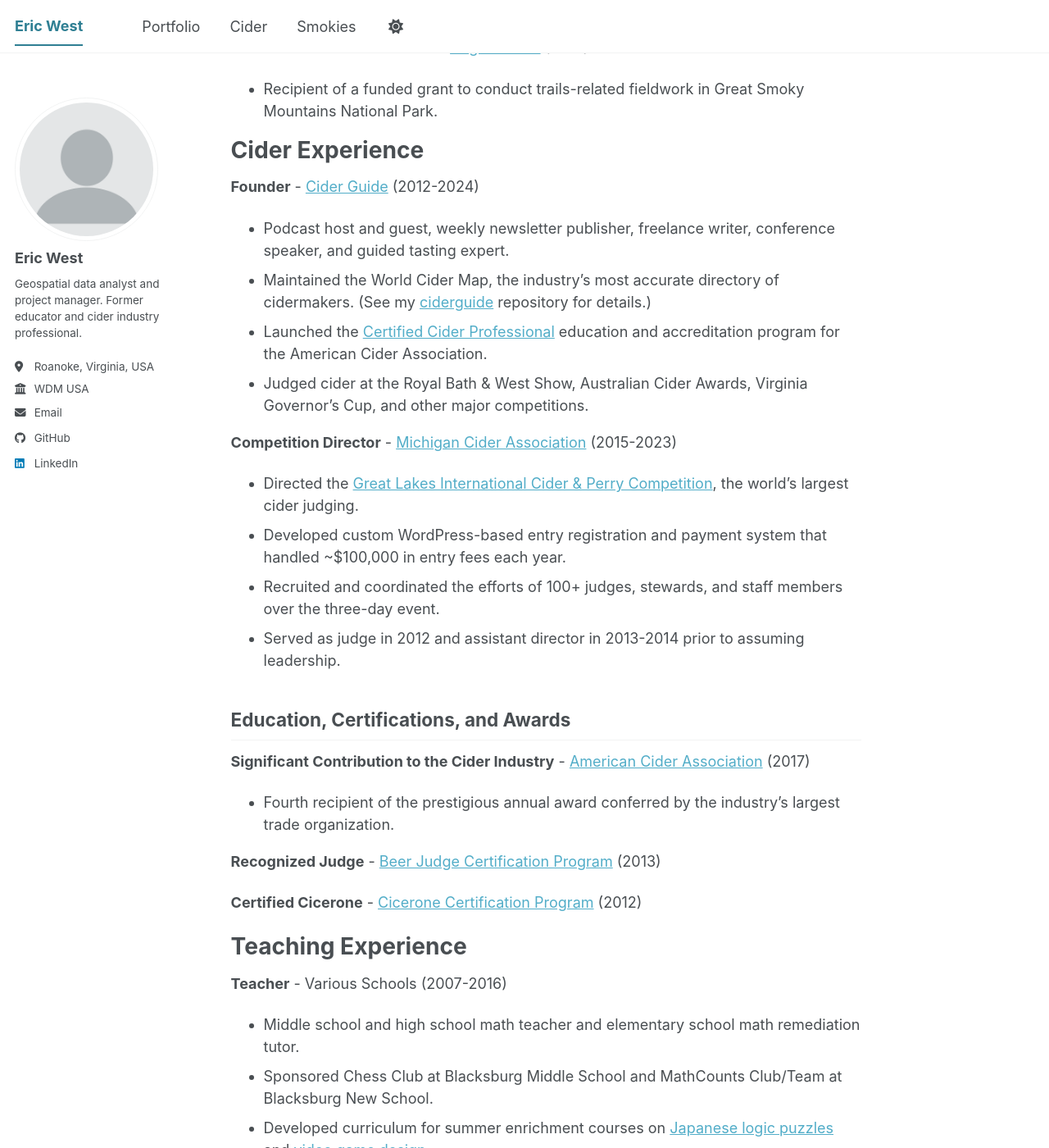
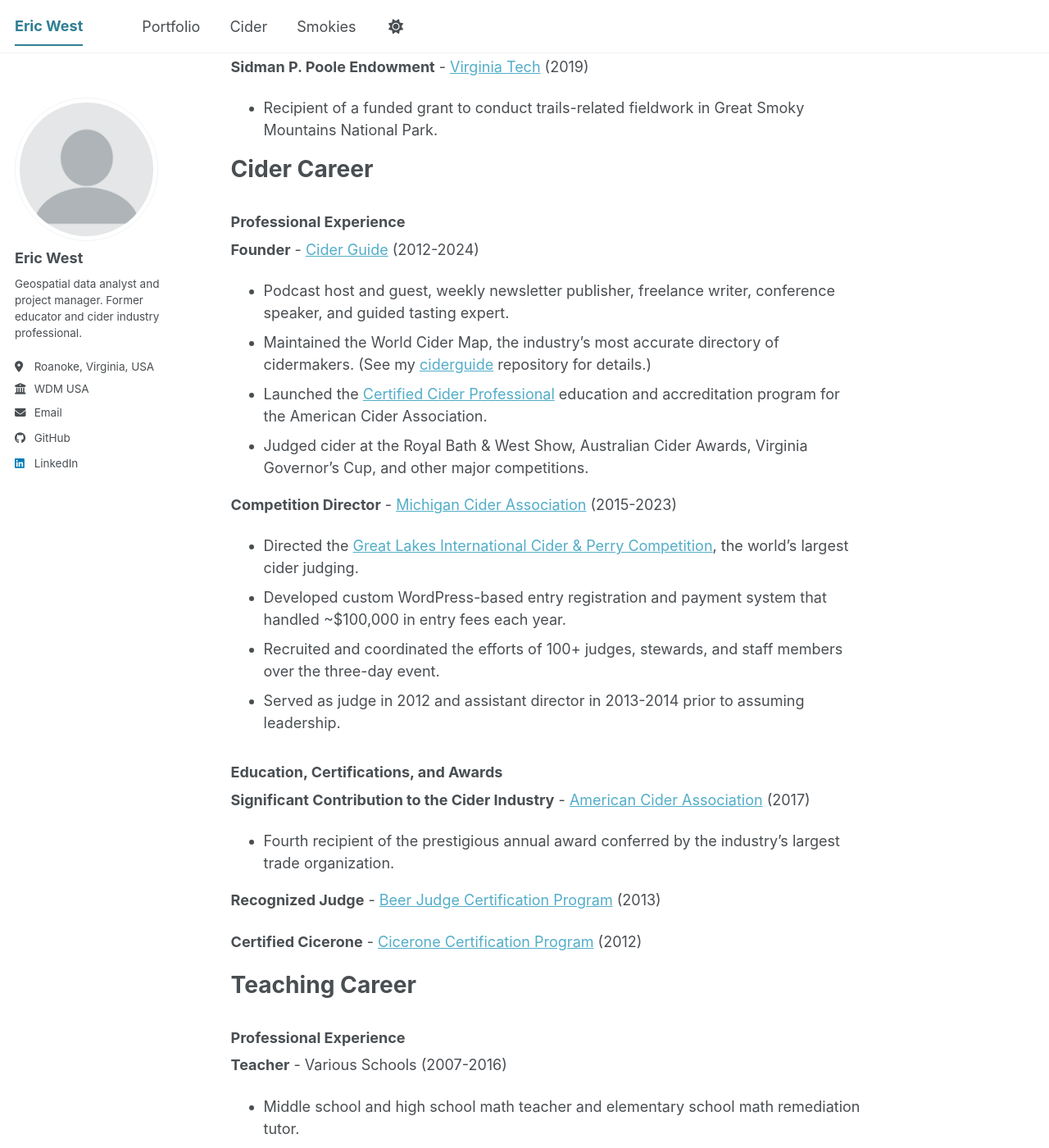
Before and after one commit to ericallanwest/ericallanwest.github.io, a Jekyll site: the page built from _pages/about.md, in a window 1280 px wide and 1400 px high, scrolled down 1629 px. Shown: the whole window at 82% size. Built offline with Jekyll 4.4.1, drawn with Linux system fonts in a browser that asks for light colours; a script bundle is joined from its source files by our own code; library files that are not in the unit come from our copies; some of the changed text lies outside the part shown.

Commit message:
Update about.md

```diff
--- a/_pages/about.md
+++ b/_pages/about.md
@@ -7,53 +7,49 @@
   - /about.html
 ---
 
-# Geospatial Experience
+# Geospatial Career
+
+### Professional Experience
 
 **GIS Specialist** - [WDM USA](https://www.wdm-int.com/) (2025-Present)
-
 - Analyzing, interpreting, and visualizing spatial data that provides pavement friction management insights for clients.
 - Developing tools and datasets that help clients prevent roadway departure, intersection, and pedestrian-related crashes.
 - Troubleshooting and resolving issues related to GIS applications, data integrity, and system performance.
 - Tools: _QGIS, Pandas/GeoPandas, Felt, Excel Power Pivot_
 
 **GIS Data Engineer** - [Torc Robotics](https://torc.ai/) (2020-2023)
-
 - Created and maintained high-definition vector maps (closed courses and public roads) for self-driving Freightliner trucks.
 - Tracked map health metrics and collaborated with forensics engineers to improve autonomous performance.
 - Coordinated mapping team efforts as Scrum Master, Product Owner, and Technical Product Manager.
 - Tools: _Java OpenStreetMap (JOSM), QGIS, Jira (Agile/Kanban), Confluence, Miro_
 
 **Geospatial Analyst** - [Center for Geospatial Information Technology](https://www.cgit.vt.edu/) (2019-2020)
-
 - Contributed 40 American Viticultural Area (AVA) boundary polygons to [open source project](https://github.com/UCDavisLibrary/ava).
 - Collaborated with UC Davis researchers using GitHub for version control and collaboration.
 
-## Education, Certifications, and Awards
+### Education, Certifications, and Awards
 
 **Data Analyst in Python** - [DataCamp](https://www.datacamp.com/tracks/data-analyst-with-python) (In Progress)
-
 - Career Track Certification - 18% Complete
 
 **Project Management Professional (PMP)** - [Project Management Institute](https://www.pmi.org/certifications/project-management-pmp) (2023-Present)
-
 - Requires 36 months (4,500 hours) of experience leading projects prior to certification.
 - Acknowledges candidates who are skilled at managing the people, processes, and business priorities of professional projects.
 
 **MS Geography** - [Virginia Tech](https://geography.vt.edu/) (2020)
-
 - Coursework focused on ArcGIS Pro, ArcGIS Online, ArcPy/Python, web mapping, remote sensing, and statistics.
 - Graduate Teaching Assistant for _Principles of GIS_, _Intro to Remote Sensing_, and _Geovisualization_ courses.
 - Research Project: _The Digitization of American Viticultural Area Boundaries - An Efficient Method for Constructing GIS Polygons from Federal Government Data Sources_.
 
 **Esri Developer Center Student of the Year** - [Esri](https://storymaps.arcgis.com/stories/62d7f7cc84e34d43960c2f0cc82ea2db#ref-n-6CSIVs) (2020)
-
 - Virginia Tech’s recipient of an annual award for developing innovative applications with the ArcGIS platform.
 
 **Sidman P. Poole Endowment** - [Virginia Tech](https://geography.vt.edu/academics/research-funding.html) (2019)
-
 - Recipient of a funded grant to conduct trails-related fieldwork in Great Smoky Mountains National Park.
 
-# Cider Experience
+# Cider Career
+
+### Professional Experience
 
 **Founder** - [Cider Guide](https://web.archive.org/web/20250503044112/https://ciderguide.com/about/) (2012-2024)
 - Podcast host and guest, weekly newsletter publisher, freelance writer, conference speaker, and guided tasting expert.
@@ -67,8 +63,7 @@
 - Recruited and coordinated the efforts of 100+ judges, stewards, and staff members over the three-day event.
 - Served as judge in 2012 and assistant director in 2013-2014 prior to assuming leadership.
 
-## Education, Certifications, and Awards
-
+### Education, Certifications, and Awards
 **Significant Contribution to the Cider Industry** - [American Cider Association](https://ciderassociation.org/) (2017)
 - Fourth recipient of the prestigious annual award conferred by the industry’s largest trade organization.
 
@@ -76,7 +71,9 @@
 
 **Certified Cicerone** - [Cicerone Certification Program](https://www.cicerone.org/) (2012)
 
-# Teaching Experience
+# Teaching Career
+
+### Professional Experience
 
 **Teacher** - Various Schools (2007-2016)
 - Middle school and high school math teacher and elementary school math remediation tutor.
@@ -87,7 +84,7 @@
 **Teaching Assistant** - Radford University (2013-2017)
 - Developed curriculum and co-taught the graduate-level _Educational Technology: Applications, Applied Research and Integration_ and _Euclidean and Non-Euclidean Geometry_ courses for secondary mathematics teachers.
 
-## Education, Certifications, and Awards
+### Education, Certifications, and Awards
 
 **Teaching License** - [Virginia Department of Education](https://vadoe.mylicense.com/verification/) (2008-Present)
 - Endorsements: Mathematics (All), Social Science (Grades 6-8), English (Grades 6-8)
```
